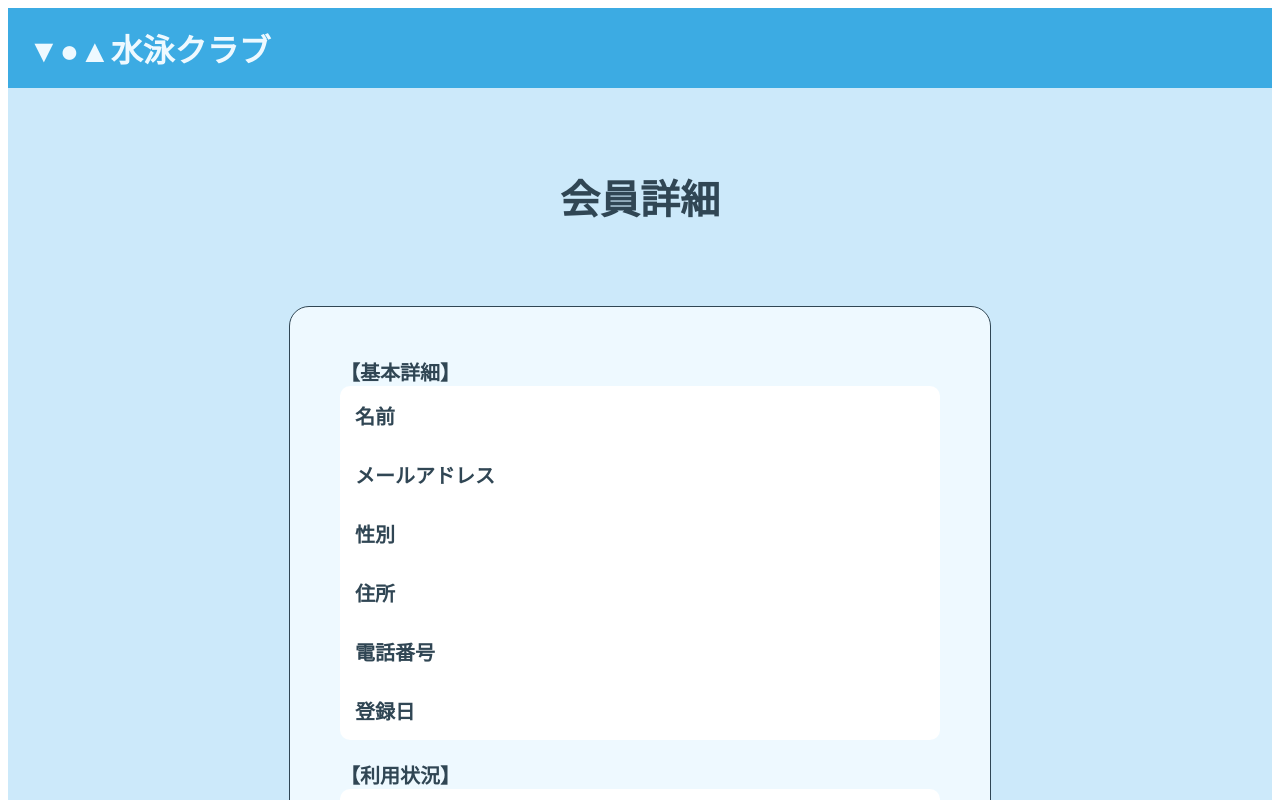
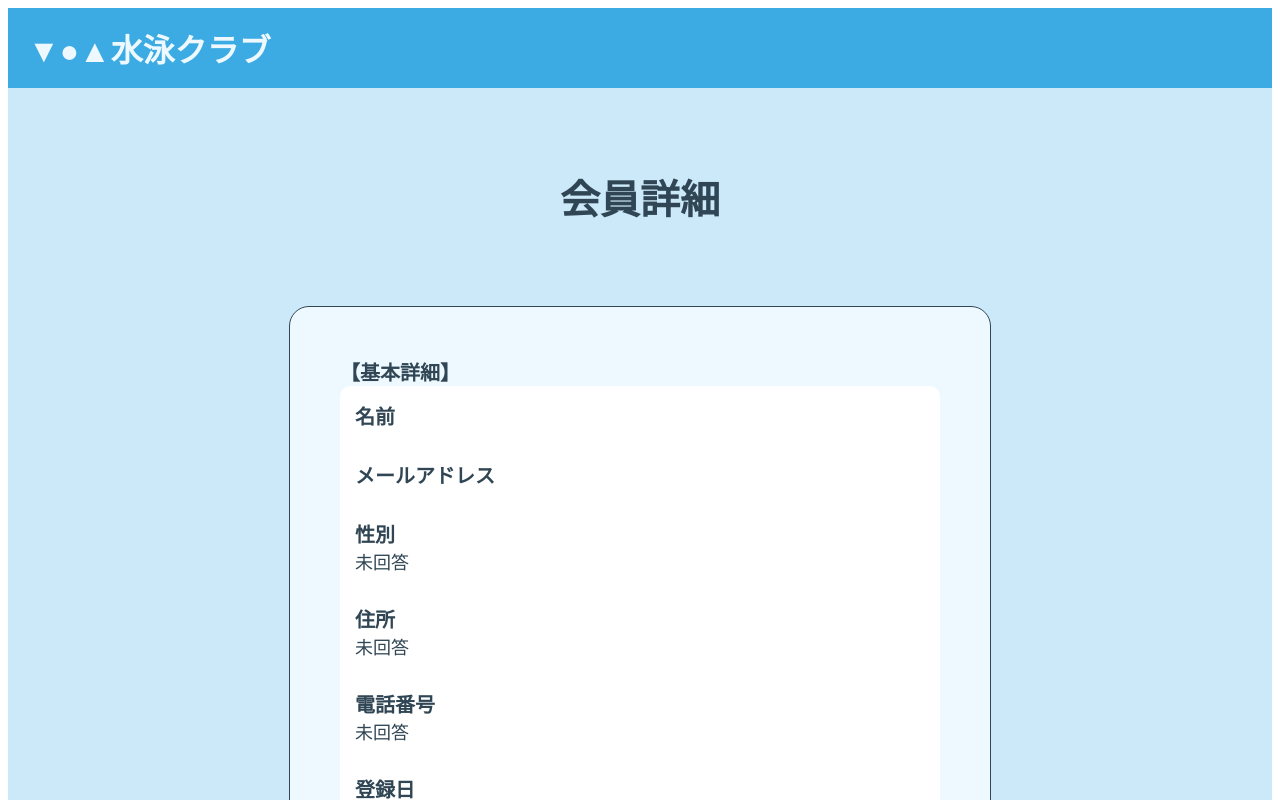
Before and after one commit to hirata784/laravel-swimming-reservation-app, a Nuxt app in the folder frontend/: page /admin/user/1 in a window 1280 px wide. Shown: the top 800 px of the page. Built offline with nearby package versions, Linux system fonts and the light colour scheme; no server answers.

Commit message:
feat：性別・住所・電話番号の未回答表示機能を追加

```diff
--- a/frontend/app/pages/admin/user/[userId].vue
+++ b/frontend/app/pages/admin/user/[userId].vue
@@ -15,15 +15,15 @@
                     </div>
                     <div class="item-group">
                         <p class="label">性別</p>
-                        <p class="item">{{ gender }}</p>
+                        <p class="item">{{ gender || "未回答" }}</p>
                     </div>
                     <div class="item-group">
                         <p class="label">住所</p>
-                        <p class="item">{{ address }}</p>
+                        <p class="item">{{ address || "未回答" }}</p>
                     </div>
                     <div class="item-group">
                         <p class="label">電話番号</p>
-                        <p class="item">{{ phone }}</p>
+                        <p class="item">{{ phone || "未回答" }}</p>
                     </div>
                     <div class="item-group">
                         <p class="label">登録日</p>
```
